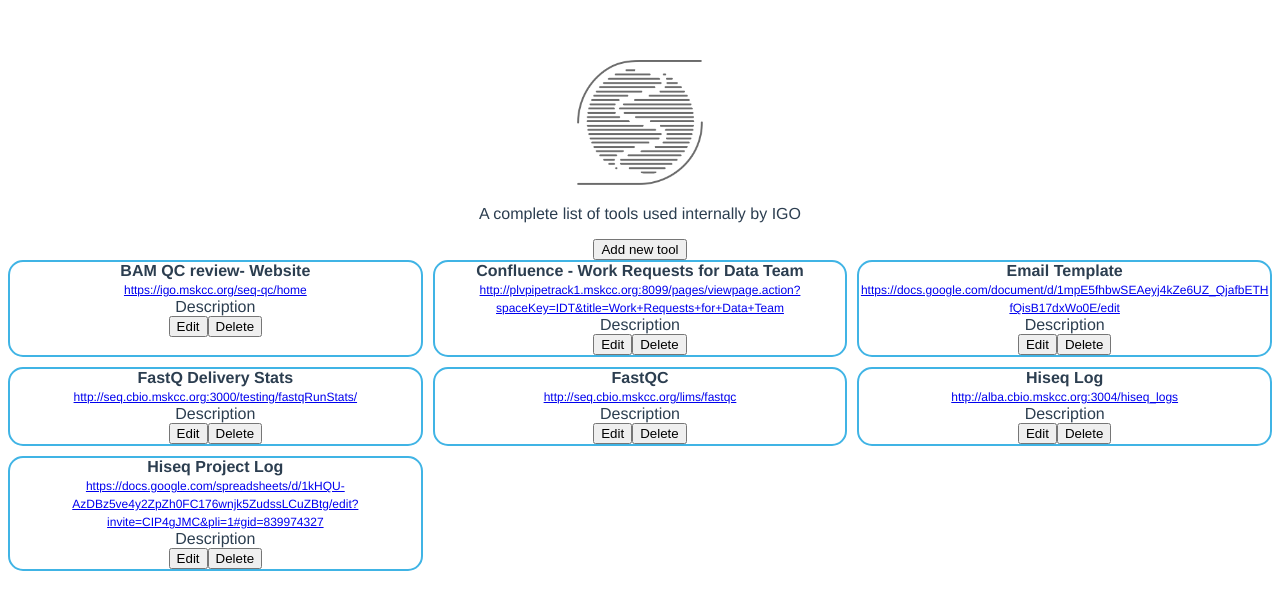
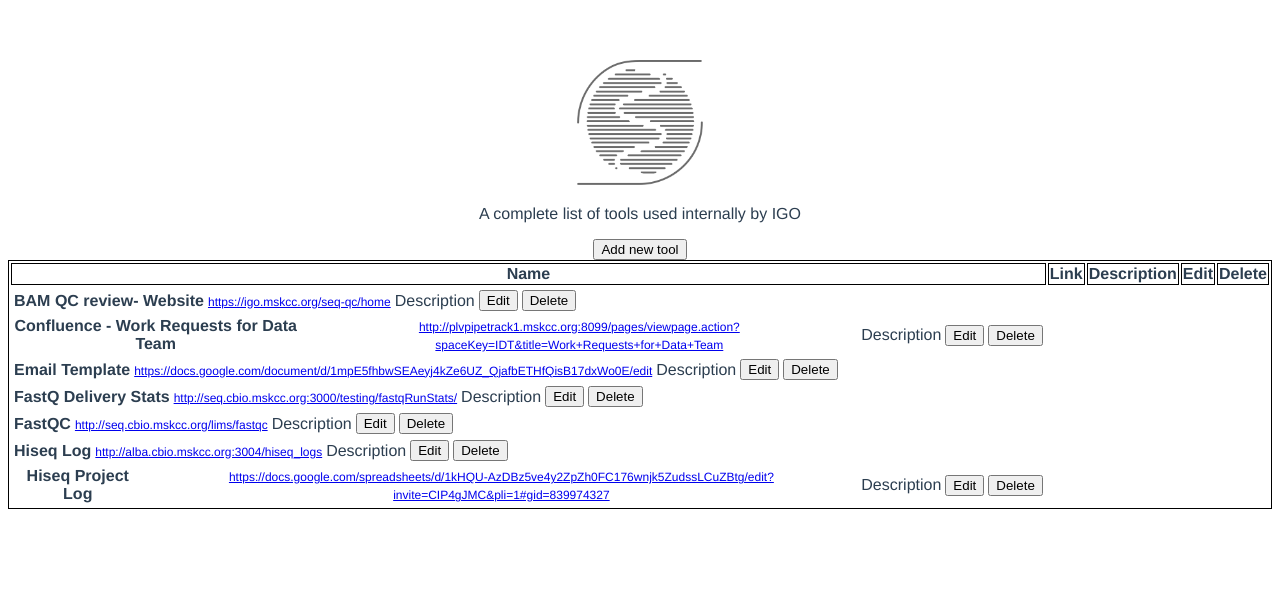
Before and after one commit to mskcc/igo-tools-spa, a Vue app: page / in a window 1280 px wide. Shown: the top 610 px of the page. Built offline with nearby package versions, Linux system fonts and the light colour scheme.

Commit message:
began implementing table format

```diff
--- a/src/App.vue
+++ b/src/App.vue
@@ -2,23 +2,21 @@
   <div id='app'>
     <img alt='Vue logo' src='./assets/splash_logo_dark.png' />
     <p>A complete list of tools used internally by IGO</p>
-    <!-- <HelloWorld msg='Welcome to Your Vue.js App' /> -->
+
     <new-tool></new-tool>
-    <show-tools></show-tools>
+    <home-page></home-page>
     <!-- <button @click='$emit("addNewTool")'>Add new tool</button> -->
   </div>
 </template>
 
 <script>
-// import HelloWorld from './components/HelloWorld.vue';
-import ShowTools from './components/ShowTools.vue';
+import HomePage from './components/pages/HomePage.vue';
 import NewTool from './components/NewTool.vue';
 
 export default {
   name: 'app',
   components: {
-    // HelloWorld
-    ShowTools,
+    HomePage,
     NewTool
   }
 };
--- a/src/assets/css/igo-tools.css
+++ b/src/assets/css/igo-tools.css
@@ -14,10 +14,10 @@ img {
     width: 10%;
     height: auto;
 }
-.tool {
+/* .tool {
         border-radius: 15px;
         border: 2px solid #40b4e5;
-}
+} */
 
 .tool-name {
     font-weight: bold;
@@ -27,18 +27,13 @@ img {
     font-size: 12px;
 }
 
-.grid-container {
+/* .grid-container {
     display: grid;
-    /* grid-template-columns: auto auto auto; */
-
     justify-content: center;
     grid-gap: 10px;
-    /* overflow-wrap: break-word;
-    word-wrap: break-word; */
     word-break: break-word;
+} */
 
-}
-
-.grid-container--fit {
+/* .grid-container--fit {
     grid-template-columns: repeat(auto-fit, minmax(400px, 3fr));
-}
+} */
--- a/src/components/ShowTool.vue
+++ b/src/components/ShowTool.vue
@@ -1,10 +1,24 @@
 <template>
   <div class='tool'>
-    <div class='tool-name'>{{ tool.name }}</div>
-    <a class='tool-link' :href='tool.link'>{{ tool.link }}</a>
-    <div class='tool-description'>Description{{ tool.description }}</div>
-    <button>Edit</button>
-    <button>Delete</button>
+    <table>
+      <tr>
+        <td>
+          <div class='tool-name'>{{ tool.name }}</div>
+        </td>
+        <td>
+          <a class='tool-link' :href='tool.link'>{{ tool.link }}</a>
+        </td>
+        <td>
+          <div class='tool-description'>Description{{ tool.description }}</div>
+        </td>
+        <td>
+          <button>Edit</button>
+        </td>
+        <td>
+          <button>Delete</button>
+        </td>
+      </tr>
+    </table>
   </div>
 </template>
 
--- a/src/components/ShowTools.vue
+++ b/src/components/pages/HomePage.vue
@@ -1,16 +1,26 @@
 <template>
-  <div id='tools' class='grid-container grid-container--fit' >
+  <div id='tools' class='grid-container grid-container--fit'>
     <!-- <h2>Tools</h2> -->
-    <show-tool v-for='tool in tools' :key='tool.id' :tool='tool'></show-tool>
+    <table>
+      <tr>
+        <th>Name</th>
+        <th>Link</th>
+        <th>Description</th>
+        <th>Edit</th>
+        <th>Delete</th>
+      </tr>
+
+      <show-tool v-for='tool in tools' :key='tool.id' :tool='tool'></show-tool>
+    </table>
   </div>
 </template>
 
 <script>
-import ShowTool from './ShowTool.vue';
+import ShowTool from './../ShowTool.vue';
 // import { tools } from './../tools.js';
 
 export default {
-  name: 'ShowTools',
+  name: 'HomePage',
   components: { ShowTool },
   data: function() {
     return {
@@ -61,10 +71,15 @@ export default {
           description: ''
         }
       ]
-    }
+    };
   }
 };
 </script>
 
 <style scoped>
+table,
+th,
+td {
+  border: 1px solid black;
+}
 </style>
```
